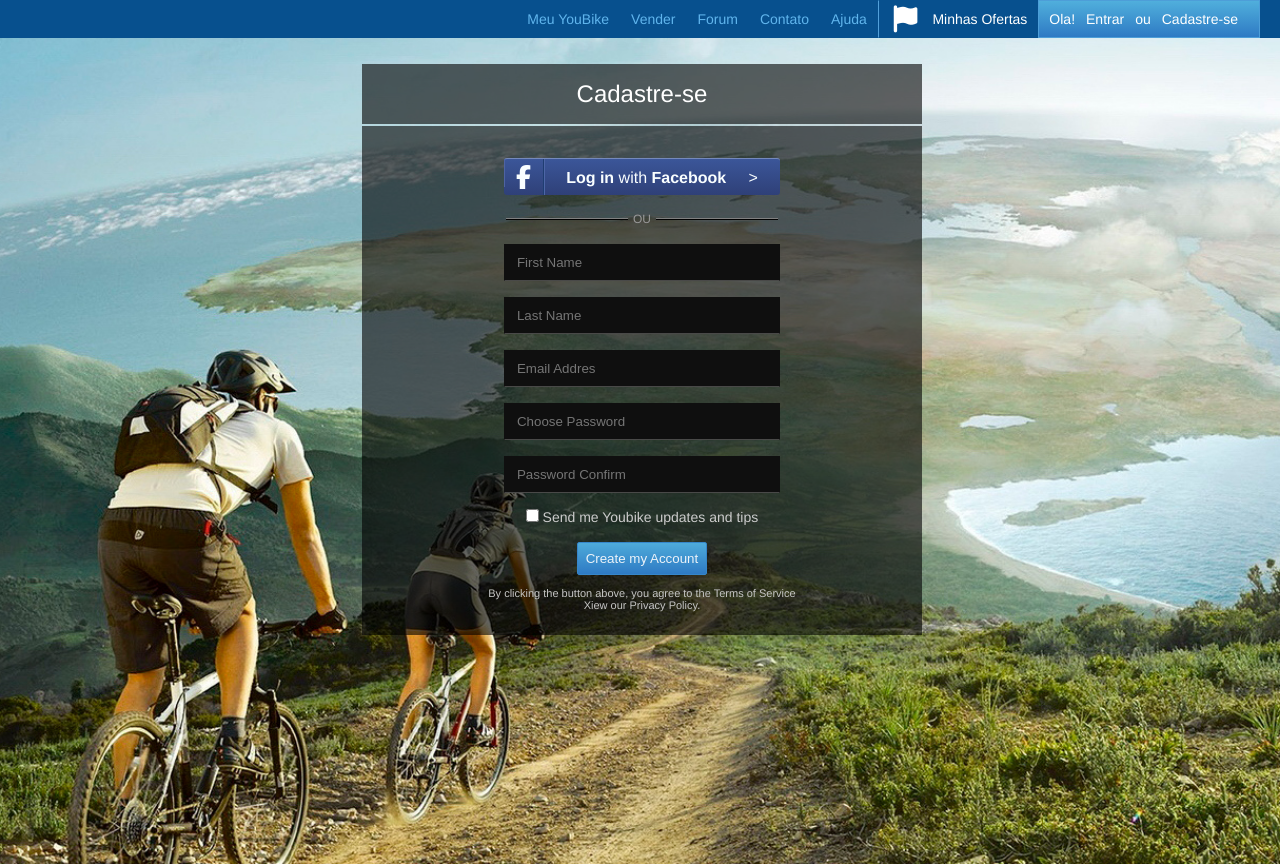
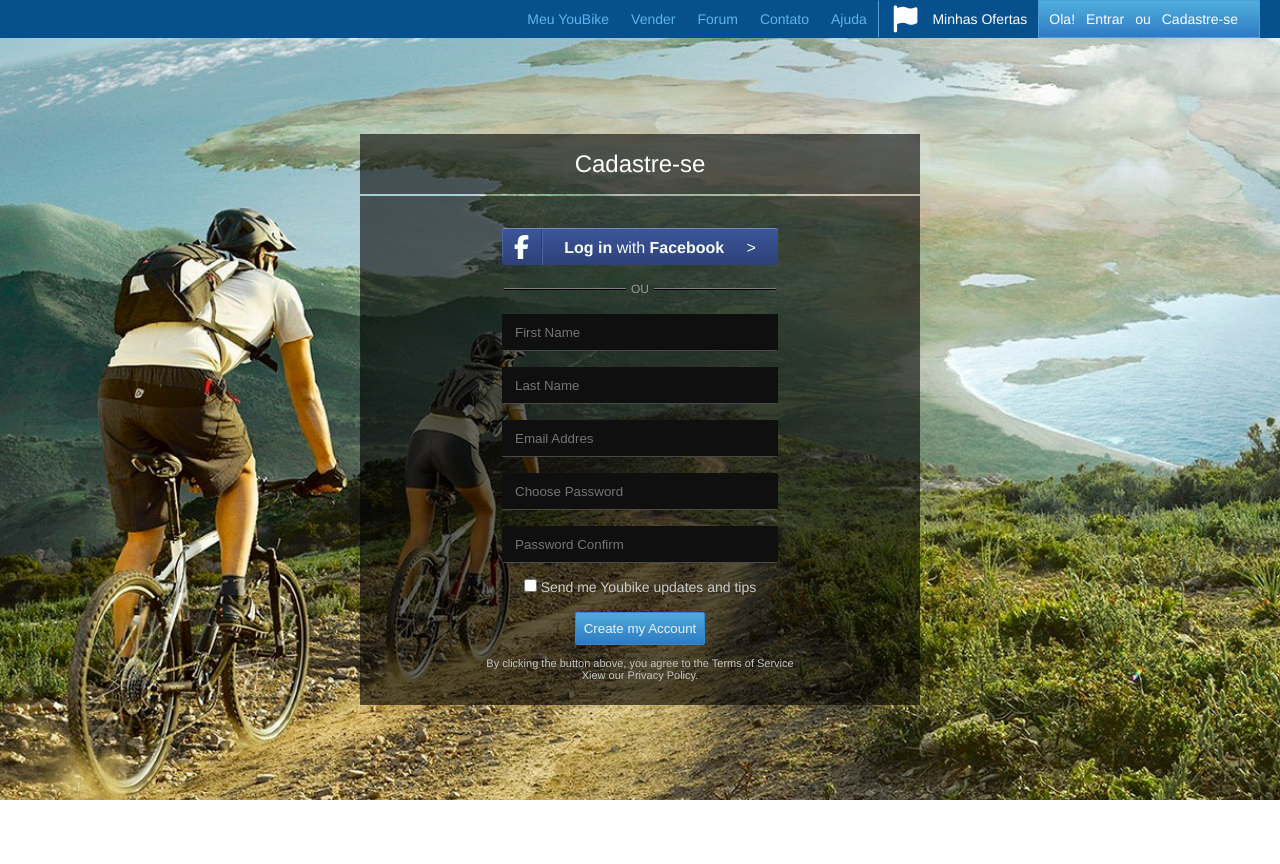
Before and after one commit to yurakovner/yurakovner.github.io, a plain HTML site: page homework 5/index.html in a window 1280 px wide. After the commit the page ends 800 px from the top, so only its background shows below. Drawn offline with Linux system fonts and the light colour scheme.

Commit message:
first commit

```diff
--- a/homework 5/css/style.css
+++ b/homework 5/css/style.css
@@ -8,20 +8,14 @@ html {
 }
 body {
 	min-height: 100%;
-	background: url('../img/foto.jpg') no-repeat center center fixed;
-	background-color: #07508e;
+	background: url('../img/foto.jpg')  no-repeat center center fixed;
 	background-size: cover;
 	font: 14px 'Helvetica Neue', sans-serif;
 	overflow: auto;
 }
 
-
 header {
-	position: absolute;
-	top: 0;
-	left: 0;
-	right: 0;
-	background-color: #07508e;
+    background-color: #07508e;
 	padding: 0 20px;
 }
 header nav {
@@ -29,6 +23,7 @@ header nav {
   	flex-flow: row wrap;
   	justify-content: flex-end;
   	align-items: center;
+  	width: 100%;
 }
 .menu {
 	display: flex;
@@ -84,23 +79,17 @@ header nav {
 	background: transparent;
 	text-decoration: underline;
 }
-
-
 .wrapper {
-	height: 100%;
   	text-align: center;
-  	margin-top: 5%;
-}
-.wrapper:before {
-  	content: '';
-  	display: inline-block;
-  	height: 100%;
-  	vertical-align: middle;
+  	display: flex;
+  	flex-direction: column;
+    min-height: 100vh;
 }
 .container {
 	display: inline-block;
   	vertical-align: middle;
   	width: 560px;
+  	margin: auto;
 }
 .first-box {
 	display: flex;
```
